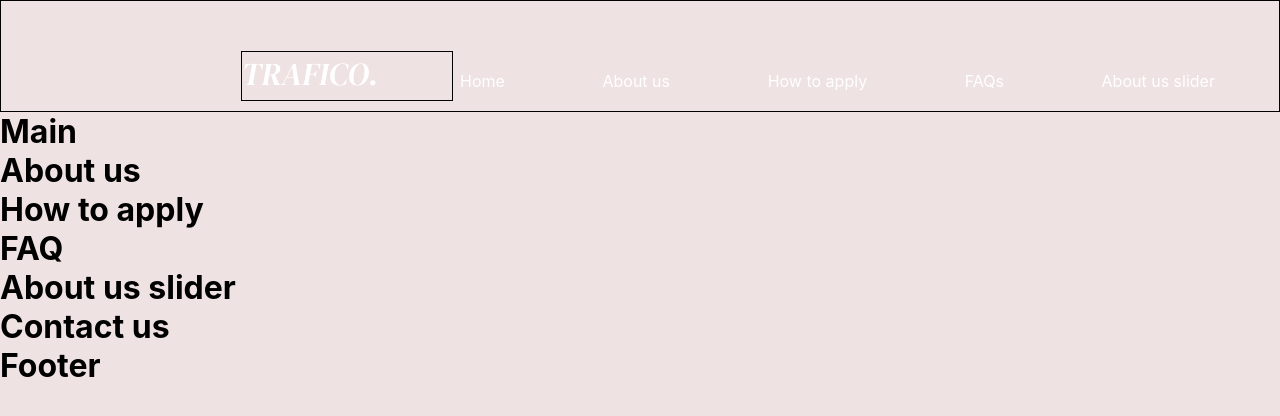
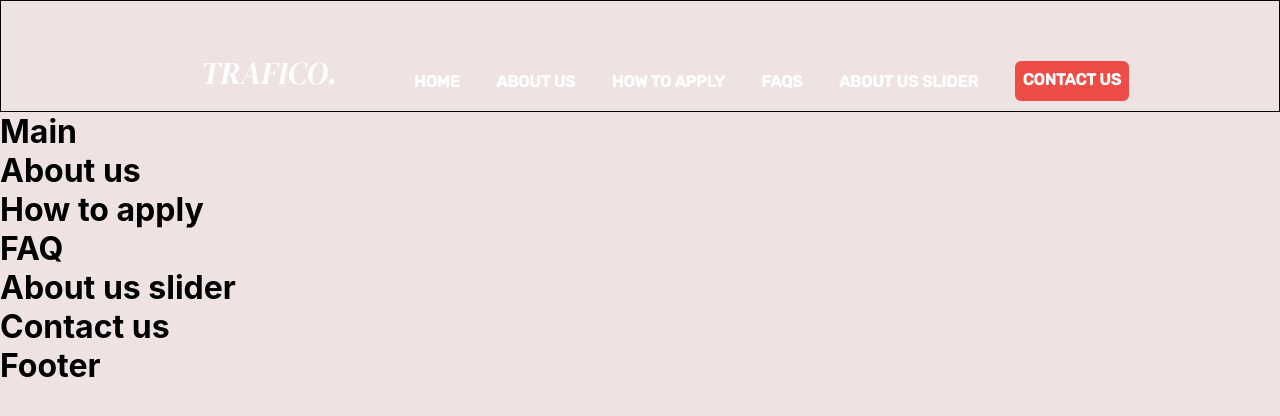
Before and after one commit to AlyonaYAV/react-spa-delivery, a React (Create React App) app: page / in a window 1280 px wide. Shown: the top 416 px of the page. Built offline with nearby package versions, Linux system fonts and the light colour scheme.

Commit message:
Created and styled a new menu item for the 'Contact us' section

```diff
--- a/src/components/navbar/Navbar.jsx
+++ b/src/components/navbar/Navbar.jsx
@@ -9,6 +9,7 @@ const Navbar = ()=>{
                 <li><a href="#">How to apply</a></li>
                 <li><a href="#">FAQs</a></li>
                 <li><a href="#">About us slider</a></li>
+                <li><a href="#">Contact us</a></li>
             </ul>
         </nav>);
 }
--- a/src/components/navbar/navbar.css
+++ b/src/components/navbar/navbar.css
@@ -1,7 +1,6 @@
 .navbar{
     height: 60px;
-    width: 755px;
-    margin-right: 4rem;
+    width: 865px;
     align-self: flex-end;
 }
 .navbar ul{
@@ -11,10 +10,17 @@
     justify-content: space-between;
     align-items: center;
 }
-.navbar ul li{
-
+.navbar ul li:last-child{
+    background-color: #EE4D47;
+    margin-right: 150px;
+    padding: 8px 8px 2px 8px;
+    max-width: 158px;
+    height: 40px;
+    border-radius: 6px;
 }
 .navbar ul li a{
-    font-size: var(--font-navbar);
+    font-family: var(--font-navbar);
+    font-weight: bold;
     color: #fff;
+    text-transform: uppercase;
 }
--- a/src/sections/header/header.css
+++ b/src/sections/header/header.css
@@ -7,10 +7,9 @@
 .header .logo{
     width: 212px;
     height: 50px;
-    margin: 50px 0 0 240px;
+    margin: 50px 0 0 200px;
     font-family: var(--font-logo);
     font-size: 2rem;
     color: #fff;
     text-transform: uppercase;
-    border: 1px solid #000;
 }
```
